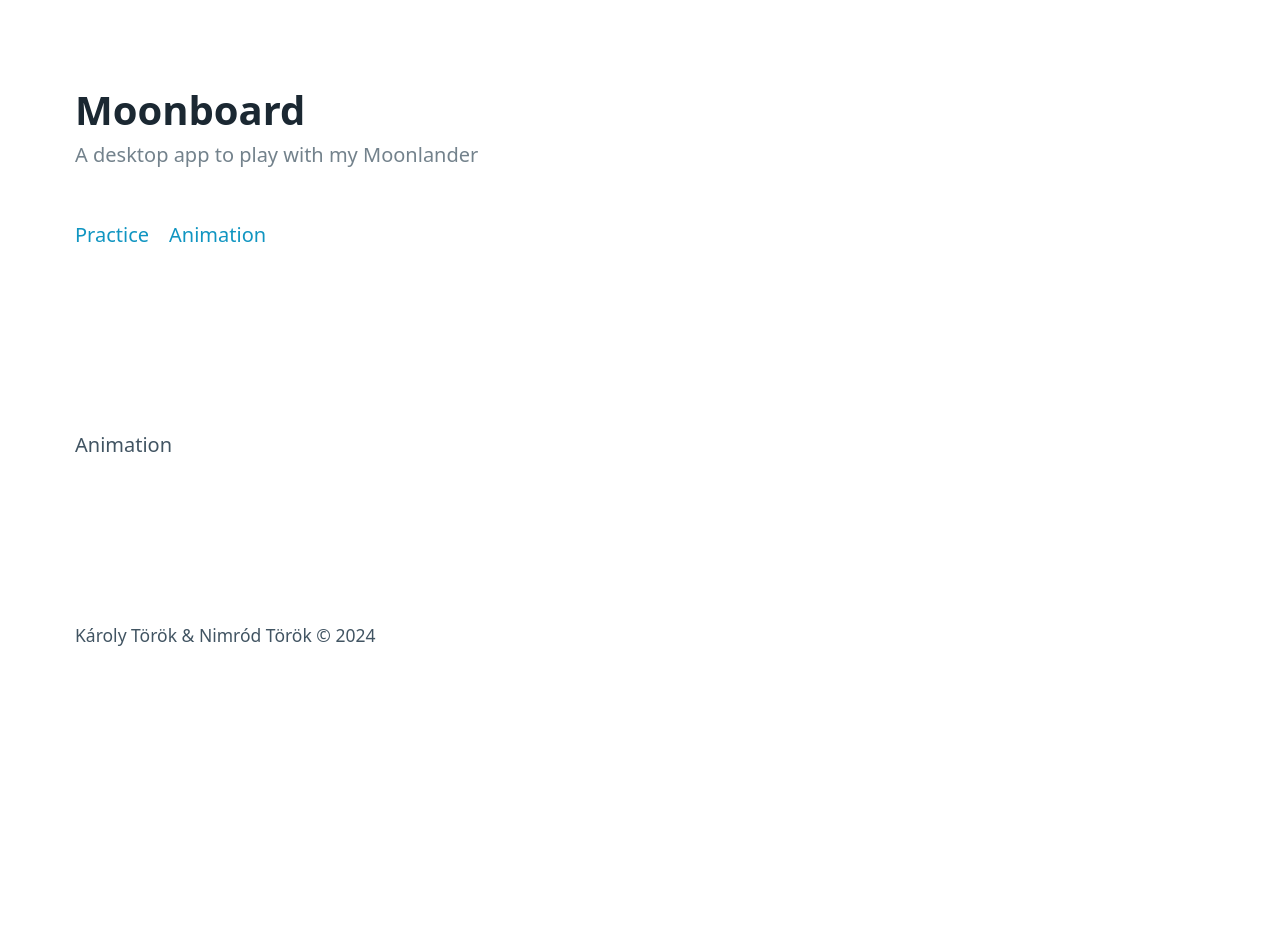
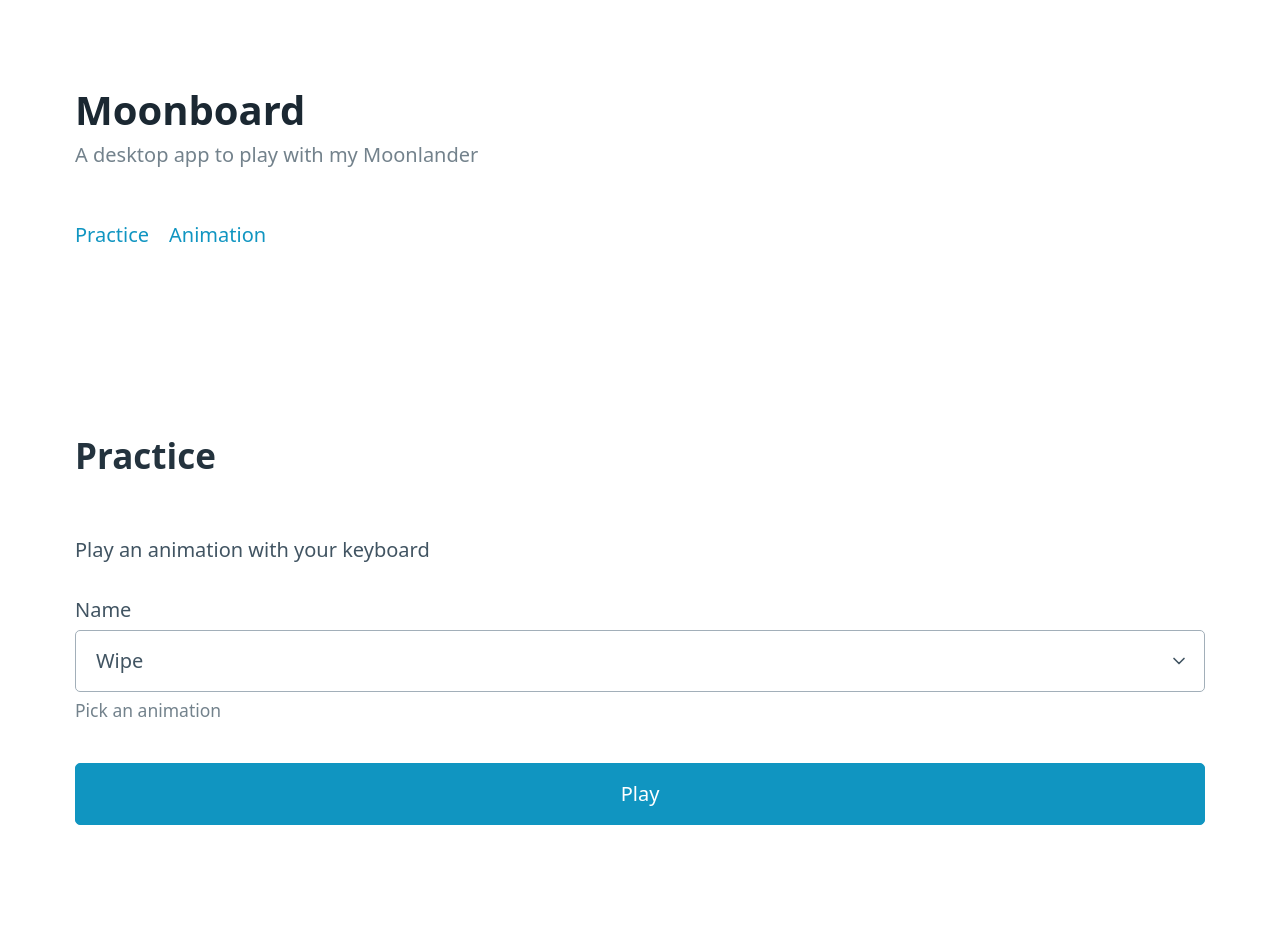
Before and after one commit to karesztrk/moonboard, a SvelteKit app: page /animation in a window 1280 px wide. Shown: the top 952 px of the page. Before the commit the page ends 800 px from the top, so only its background shows below. Built offline with nearby package versions, Linux system fonts and the light colour scheme.

Commit message:
Animation page & finish event added

```diff
--- a/src/lib/services/keyboard.ts
+++ b/src/lib/services/keyboard.ts
@@ -12,6 +12,10 @@
   async clear() {
     await invoke("clear", {});
   }
+
+  async animate() {
+    await invoke("animate", {});
+  }
 }
 
 export default KeyboardService;
--- a/src/lib/stores/practice.ts
+++ b/src/lib/stores/practice.ts
@@ -3,7 +3,7 @@
 
 export type State = "idle" | "running" | "paused" | "finished";
 
-type Event = "START" | "PAUSE" | "RESUME" | "STOP";
+export type Event = "START" | "PAUSE" | "RESUME" | "STOP" | "FINISH";
 
 const pickRandomQuote = () => {
   return quotes[Math.floor(Math.random() * quotes.length)];
@@ -34,6 +34,7 @@
       on: {
         PAUSE: { target: "paused" },
         STOP: { target: "idle" },
+        FINISH: { target: "finished" },
       },
     },
     paused: {
--- a/src/routes/animation/+page.svelte
+++ b/src/routes/animation/+page.svelte
@@ -1 +1,26 @@
-Animation
+<script lang="ts">
+  import services from "$lib/stores/services";
+
+  const animations = ["Wipe"];
+  const onSubmit = (e: SubmitEvent) => {
+    $services.keyboard.clear().then(() => $services.keyboard.animate());
+  };
+</script>
+
+<section>
+  <h2>Practice</h2>
+  <p>Play an animation with your keyboard</p>
+
+  <form on:submit|preventDefault={onSubmit}>
+    <fieldset>
+      <label for="name">Name</label>
+      <select id="name" name="name" required>
+        {#each animations as animation}
+          <option value={animation}>{animation}</option>
+        {/each}
+      </select>
+      <small>Pick an animation</small>
+    </fieldset>
+    <button type="submit">Play</button>
+  </form>
+</section>
```
Also changed, not shown: src/lib/components/Caret.svelte (+1 -6 lines), src/lib/components/Quote.svelte (+10 -7 lines), src/routes/practice/+page.svelte (+7 -16 lines).
